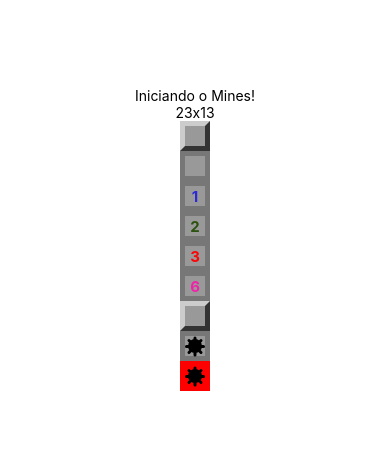
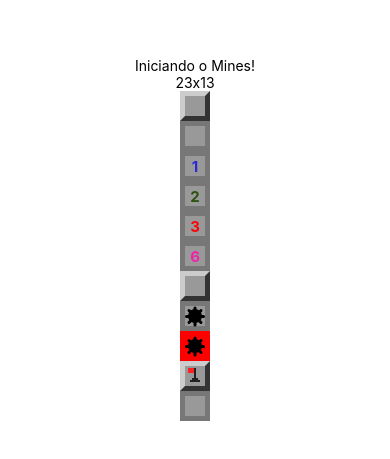
Before and after one commit to lucas-serafim/Minesweeper-react-native, a React Native app: screen / in a window 390 px wide. Shown: the part 183-642 px from the top of the page. Built offline with nearby package versions, Linux system fonts and the light colour scheme.

Commit message:
Flag component

```diff
--- a/App.js
+++ b/App.js
@@ -27,6 +27,9 @@
          <Field mined />
          <Field mined opened/>
          <Field mined opened exploded/>
+
+         <Field flagged />
+         <Field flagged opened />
       </View>
     );
   }
--- a/src/components/Field.js
+++ b/src/components/Field.js
@@ -3,16 +3,18 @@
 import params from '../params'
 
 import Mine from './Mine'
+import Flag from './Flag'
 
 export default props => {
-   const { mined, opened, nearMines, exploded } = props
+   const { mined, opened, nearMines, exploded, flagged } = props
 
    const styleField = [styles.field]
 
    // Another styles
    if (opened) { styleField.push(styles.opened) }
    if (exploded) { styleField.push(styles.exploded) }
-   if (styleField.length === 1) { styleField.push(styles.regular) }
+   if (flagged) { styleField.push(styles.flagged) }
+   if (!opened && !exploded) { styleField.push(styles.regular) }
 
    let color = null
    if (nearMines > 0) {
@@ -35,11 +37,11 @@
          }
 
          {
-            mined && opened
-            ?
-            <Mine />
-            :
-            false
+            mined && opened ? <Mine /> : false
+         }
+
+         {
+            flagged && !opened ? <Flag /> : false
          }
       </View>
    )
--- /dev/null
+++ b/src/components/Flag.js
@@ -0,0 +1,49 @@
+import React from 'react'
+import { View, StyleSheet } from 'react-native'
+
+export default props => {
+   return (
+      <View style = {styles.container}>
+         <View style = {styles.flagpole} />
+         <View style = {styles.flag} />
+         <View style = {styles.base1} />
+         <View style = {styles.base2} />
+      </View>
+   )
+}
+
+const styles = StyleSheet.create({
+   container: {
+      marginTop: 2,
+   },
+   flagpole: {
+      position: 'absolute',
+      height: 14,
+      width: 2,
+      backgroundColor: '#222',
+      marginLeft: 9,
+   },
+   flag: {
+      position: 'absolute',
+      height: 5,
+      width: 6,
+      backgroundColor: '#F22',
+      marginLeft: 3,
+   },
+   base1: {
+      position: 'absolute',
+      height: 2,
+      width: 6,
+      backgroundColor: '#222',
+      marginLeft: 7,
+      marginTop: 10,
+   },
+   base2: {
+      position: 'absolute',
+      height: 2,
+      width: 10,
+      backgroundColor: '#222',
+      marginLeft: 5,
+      marginTop: 12,
+   }
+})
```
